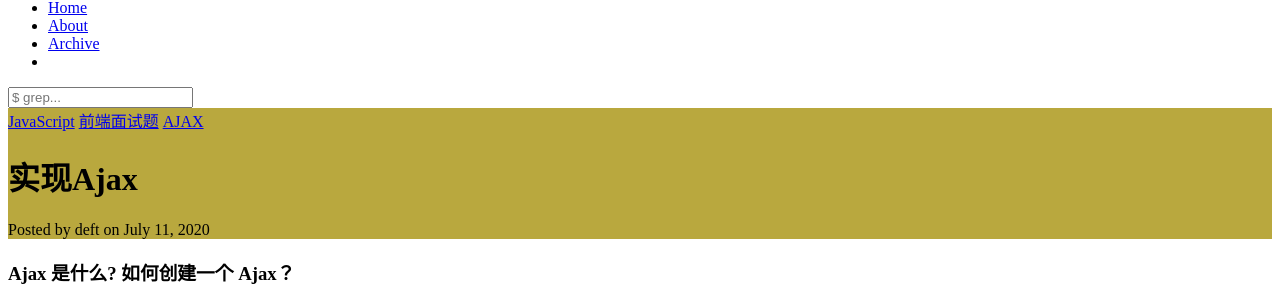
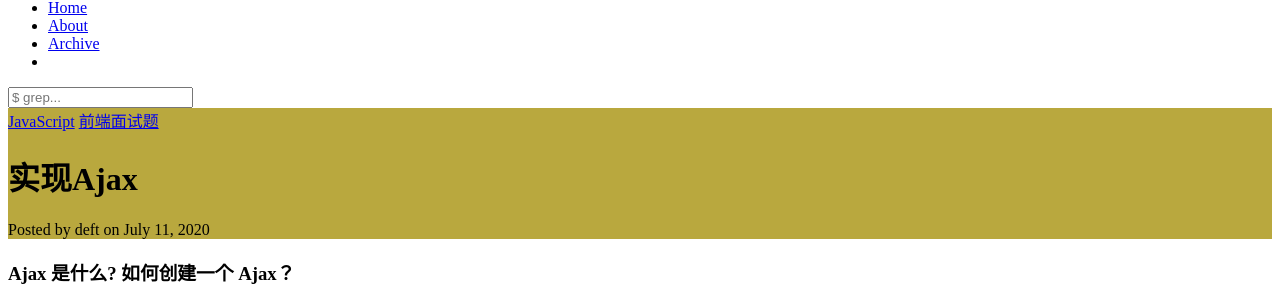
Before and after one commit to deftliang/deftliang.github.io, a Jekyll site: the page built from _posts/2020-07-11-Ajax 是什么 如何创建一个 Ajax？.md, in a window 1280 px wide and 900 px high. Shown: the part 146-452 px from the top of the window. Built offline with Jekyll 4.4.1, drawn with Linux system fonts in a browser that asks for light colours; comment, search, counter and statistics services are not loaded.

Commit message:
chore: remove ajax tag

```diff
--- a/_posts/2020-07-11-Ajax 是什么 如何创建一个 Ajax？.md
+++ b/_posts/2020-07-11-Ajax 是什么 如何创建一个 Ajax？.md
@@ -9,7 +9,6 @@ catalog: true
 tags:
     - JavaScript
     - 前端面试题
-    - AJAX
 ---
 
 
```
Also changed, not shown: _posts/2020-05-30-What is ajax.md (+0 -1 lines).
